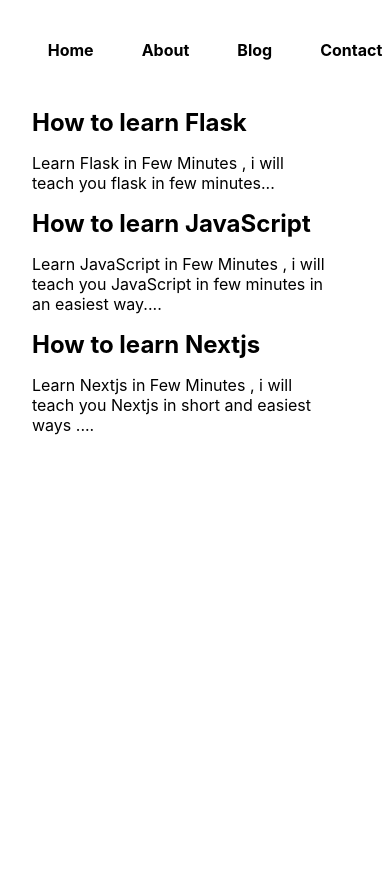
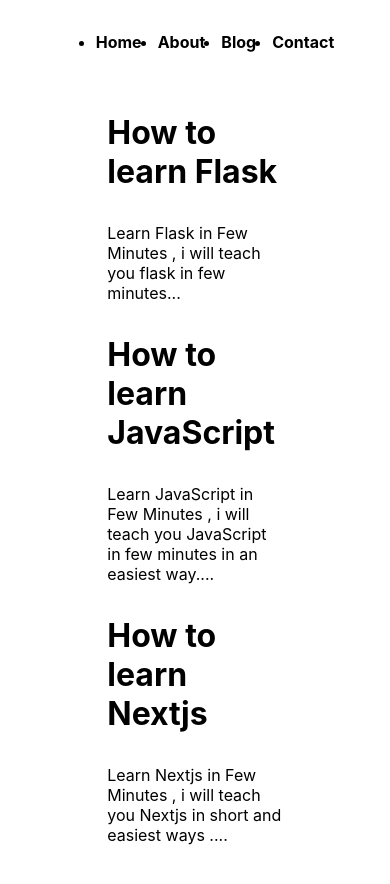
Before and after one commit to jasmeets-6575/learning-nextjs, a Next.js app in the folder by-code-with-harry/project1/: page /Blog in a window 390 px wide. Shown: the top 884 px of the page. Built offline with nearby package versions, Linux system fonts and the light colour scheme.

Commit message:
rechecking styling

```diff
--- a/by-code-with-harry/project1/styles/Blog.module.css
+++ b/by-code-with-harry/project1/styles/Blog.module.css
@@ -1,22 +1,35 @@
-.container {
-  padding: 0 2rem;
-}
-.main {
+.mainBlog {
   min-height: 100vh;
-  padding: 2rem 0;
+  padding: 4rem 0;
   flex: 1;
   display: flex;
   flex-direction: column;
-  justify-content: flex-start;
   align-items: center;
 }
+
 .blogItemh3 {
   cursor: pointer;
-  font-size: 1.5rem;
-  margin: 0;
-  padding: 0;
 }
-.blogItemP {
-  width: 90%;
-  max-width: 720px;
+.blogItemh1 {
+  text-transform: capitalize;
 }
+
+.blogPostItem {
+  width: 50%;
+}
+
+.container {
+  margin: 45px auto;
+  max-width: 45vw;
+}
+
+@media screen and (max-width: 600px) {
+  .blogPostItem {
+    width: 85%;
+    font-size: 1.2rem;
+  }
+  .blogItemh3 {
+    cursor: pointer;
+    font-size: 2rem;
+  }
+}
--- a/by-code-with-harry/project1/styles/Home.module.css
+++ b/by-code-with-harry/project1/styles/Home.module.css
@@ -4,11 +4,11 @@
 
 .main {
   min-height: 100vh;
-  padding: 2rem 0;
+  padding: 4rem 0;
   flex: 1;
   display: flex;
   flex-direction: column;
-  justify-content: flex-start;
+  justify-content: center;
   align-items: center;
 }
 
@@ -40,7 +40,7 @@
 }
 
 .title {
-  margin: 0;
+  margin: 0px;
   line-height: 1.15;
   font-size: 4rem;
 }
@@ -51,6 +51,7 @@
 }
 
 .description {
+  margin: 1rem 0;
   line-height: 1.5;
   font-size: 1.5rem;
 }
@@ -130,12 +131,10 @@
 .mainnav ul {
   display: flex;
   justify-content: center;
-  margin-top: 40px;
 }
 
-.mainnav ul li {
-  margin: 0 24px;
-  list-style: none;
+.mainnav li {
+  margin: 0 1.5rem;
   font-weight: bold;
 }
 
@@ -143,6 +142,12 @@
   border-radius: 10px;
 }
 
-.imgWrap {
-  padding: 20px;
+.imgWrapper {
+  margin: 40px 0;
 }
+
+@media screen and (max-width: 600px) {
+  .mainnav ul li {
+    margin: 1rem 0.5rem;
+  }
+}
```
